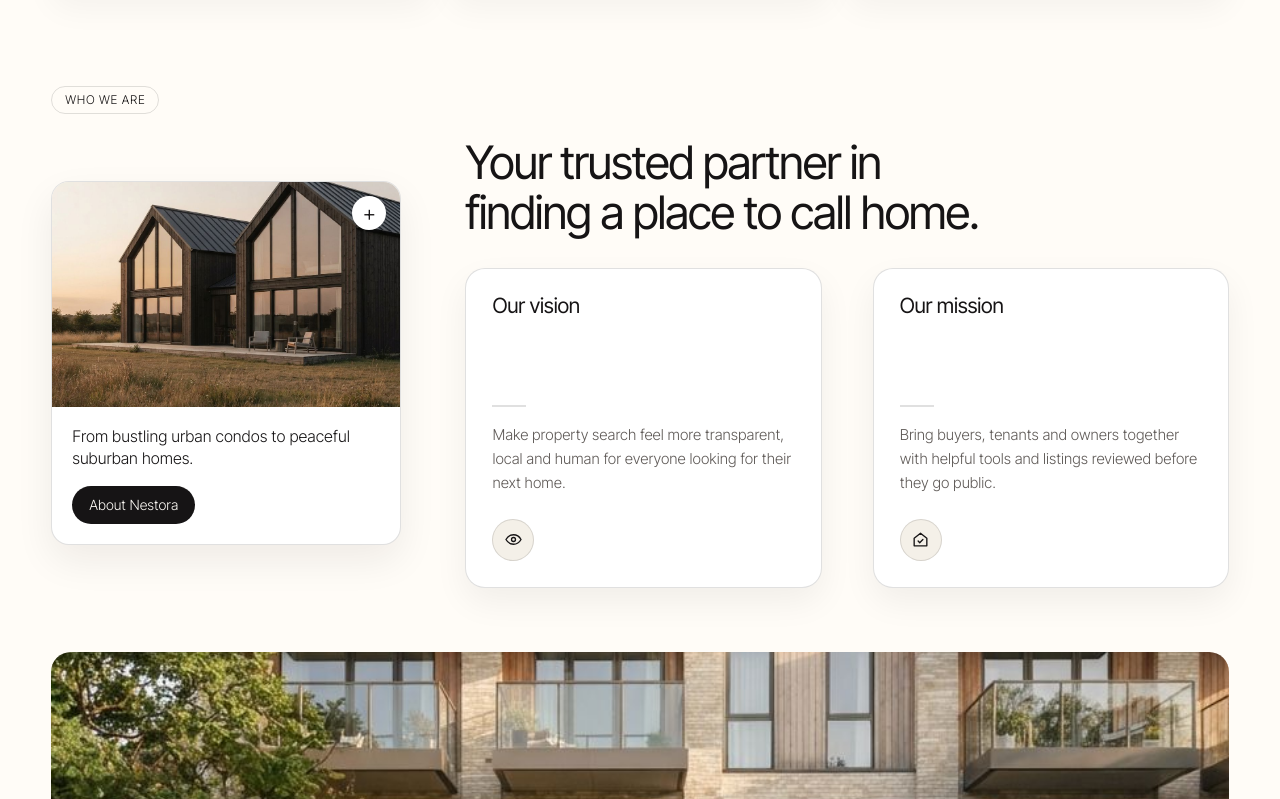
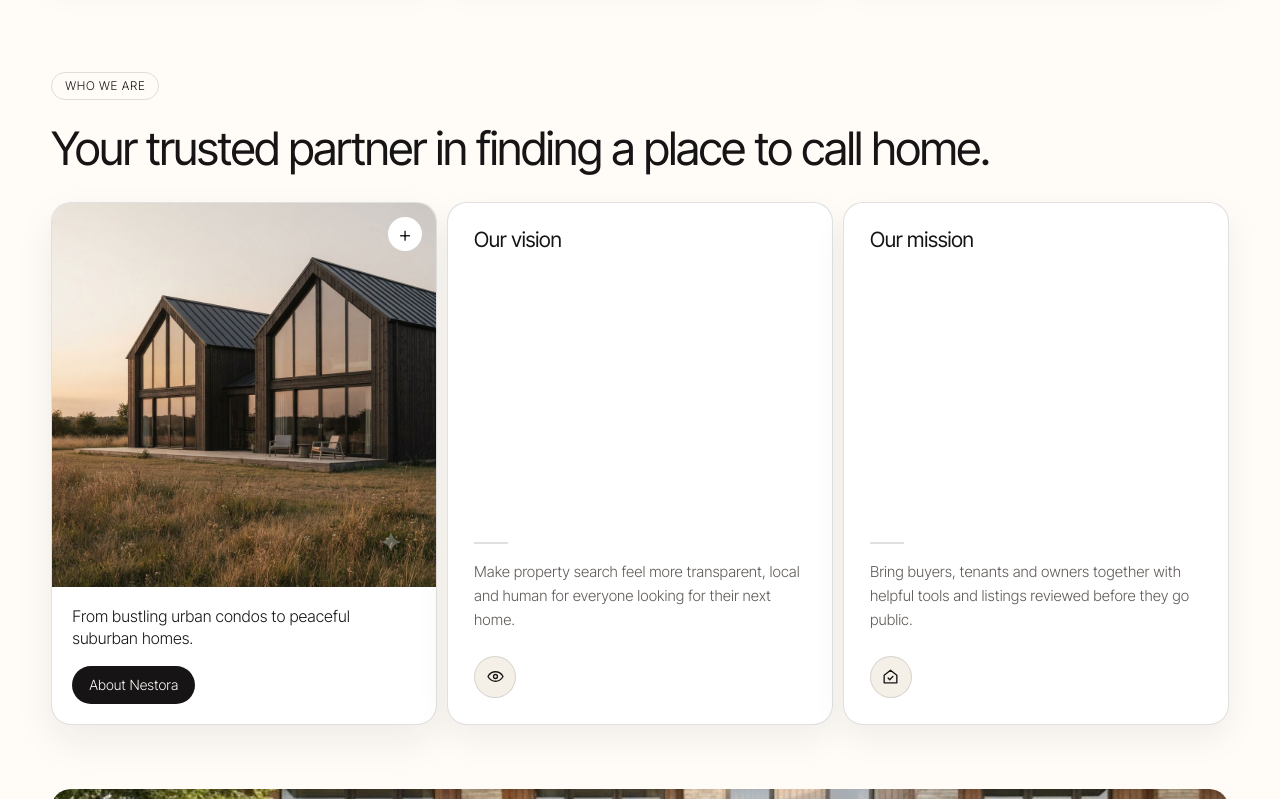
Before and after one commit to finastrarender/Realestate, a plain HTML site: page index.html in a window 1280 px wide. Shown: the part 1021-1820 px from the top of the page. Drawn offline with Linux system fonts and the light colour scheme; a web font is replaced by a local one.

Commit message:
Align About cards and expand homepage hero

```diff
--- a/css/style.css
+++ b/css/style.css
@@ -47,12 +47,12 @@ body.over .links a.on,body.over .links a:hover{background:rgba(255,255,255,.55)}
 @media(max-width:860px){.links{display:none;position:absolute;top:78px;left:0;right:0;transform:none;flex-direction:column;background:var(--bg)!important;padding:12px max(4vw,16px);border-bottom:1px solid var(--line)}.links.open{display:flex}.burger{display:grid}.nav .logo{margin-right:auto}.nav .tools{margin-left:auto}}
 @media(max-width:560px){.hide-s{display:none!important}}
 /* hero */
-.hero{position:relative;width:calc(100% - 32px);max-width:1440px;min-height:clamp(560px,60vw,740px);margin:14px auto 0;border-radius:26px;overflow:hidden;background:linear-gradient(180deg,light-dark(#f7f9fc,#1f2a36) 0%,light-dark(#e4f0f7,#202b32) 48%,light-dark(#c9dcef,#1f2a36) 100%)}
+.hero{position:relative;width:100%;max-width:none;min-height:clamp(560px,60vw,740px);margin:0;border-radius:0;overflow:hidden;background:linear-gradient(180deg,light-dark(#f7f9fc,#1f2a36) 0%,light-dark(#e4f0f7,#202b32) 48%,light-dark(#c9dcef,#1f2a36) 100%)}
 .hero-copy{position:relative;z-index:2;padding-top:clamp(52px,7vw,92px);text-align:left}
 .hero-eyebrow{display:inline-flex;align-items:center;min-height:30px;padding:6px 13px;border:1px solid var(--line);border-radius:999px;background:color-mix(in srgb,var(--card) 76%,transparent);font:300 12px/1 var(--hd);letter-spacing:.04em}
 .hero h1{max-width:none;margin-top:18px;font-size:clamp(36px,4.6vw,64px);white-space:nowrap}
 .hero p.lead{max-width:none;margin:16px 0 0;color:var(--mut);font-size:17px;white-space:nowrap}
-.heroart{position:absolute;inset:auto 0 0;display:block;width:100%;height:48%;object-fit:cover;object-position:center 60%;-webkit-mask-image:linear-gradient(to bottom,transparent 0,#000 32%);mask-image:linear-gradient(to bottom,transparent 0,#000 32%)}
+.heroart{position:absolute;inset:auto 0 0;display:block;width:100%;height:48%;object-fit:cover;object-position:center 60%;-webkit-mask-image:linear-gradient(to bottom,transparent 0,#000 12%);mask-image:linear-gradient(to bottom,transparent 0,#000 12%)}
 .hero-search{position:absolute;z-index:3;inset:auto 0 28px}
 .ctaimg{width:100%;aspect-ratio:21/8;object-fit:cover;display:block;margin-bottom:40px}
 .sbox{display:grid;grid-template-columns:auto minmax(0,1fr);align-items:center;gap:8px;max-width:1120px;margin:0 auto;background:var(--card);border:1px solid color-mix(in srgb,var(--line) 75%,transparent);border-radius:20px;box-shadow:0 18px 48px -22px rgba(0,0,0,.32);padding:10px}
@@ -63,7 +63,7 @@ body.over .links a.on,body.over .links a:hover{background:rgba(255,255,255,.55)}
 @media(max-width:1000px){.sbox{grid-template-columns:1fr}.sgrid{grid-template-columns:1fr 1fr}.sgrid .btn{grid-column:1/-1}.hero-search{bottom:20px}}
 @media(max-width:860px){.hero{min-height:700px}.heroart{height:46%}.sgrid{grid-template-columns:1fr 1fr}}
 @media(max-width:760px){.hero h1,.hero p.lead{white-space:normal}}
-@media(max-width:560px){.hero{width:calc(100% - 20px);min-height:740px;border-radius:20px}.hero-copy{padding-top:44px}.hero h1{font-size:clamp(36px,10vw,52px)}.hero p.lead{font-size:15px}.heroart{height:48%;object-position:58% center}.hero-search{bottom:14px}.sbox{padding:8px}.tabs{justify-content:space-between}.tabs button{padding:9px 10px}.sgrid{gap:6px}}
+@media(max-width:560px){.hero{min-height:740px}.hero-copy{padding-top:44px}.hero h1{font-size:clamp(36px,10vw,52px)}.hero p.lead{font-size:15px}.heroart{height:48%;object-position:58% center}.hero-search{bottom:14px}.sbox{padding:8px}.tabs{justify-content:space-between}.tabs button{padding:9px 10px}.sgrid{gap:6px}}
 /* forms */
 label.f{display:grid;gap:6px;font:300 14px var(--hd)}
 label.f small{font:300 13px "Inter Tight";color:var(--mut)}
@@ -90,27 +90,27 @@ textarea{min-height:110px;resize:vertical}
 @media(max-width:800px){.about{grid-template-columns:1fr}}
 .about-landing{padding-bottom:clamp(56px,8vw,112px)}
 .about-kicker{display:inline-flex;padding:7px 13px;border:1px solid var(--line);border-radius:999px;font:300 12px/1 var(--hd);text-transform:uppercase;letter-spacing:.06em}
-.about-intro{display:grid;grid-template-columns:minmax(240px,.78fr) minmax(0,1.7fr);gap:clamp(28px,5vw,72px);align-items:center;margin-top:24px}
-.about-feature{overflow:hidden;border:1px solid var(--line);border-radius:18px;background:var(--card);box-shadow:0 16px 38px rgba(22,20,21,.07)}
-.about-feature-image{position:relative;aspect-ratio:1.55;overflow:hidden;background:var(--soft)}
+.about-landing-title{max-width:1000px;margin-top:24px;font-weight:400}
+.about-cards{display:grid;grid-template-columns:repeat(3,minmax(0,1fr));gap:10px;align-items:stretch;margin-top:28px}
+.about-feature{display:flex;min-height:360px;flex-direction:column;overflow:hidden;border:1px solid var(--line);border-radius:20px;background:var(--card);box-shadow:0 16px 38px rgba(22,20,21,.07)}
+.about-feature-image{position:relative;flex:1;min-height:180px;overflow:hidden;background:var(--soft)}
 .about-feature-image img{width:100%;height:100%;display:block;object-fit:cover;transition:transform .5s}
 .about-feature:hover .about-feature-image img{transform:scale(1.04)}
 .about-feature-image>span{position:absolute;top:14px;right:14px;display:grid;place-items:center;width:34px;height:34px;border-radius:50%;background:var(--card);font:300 22px/1 var(--hd)}
 .about-feature-copy{padding:18px 20px 20px}
 .about-feature-copy p{max-width:290px;margin-bottom:16px;font:300 16px/1.4 var(--hd)}
-.about-story h2{max-width:760px;font-weight:400}
-.about-pillars{display:grid;grid-template-columns:repeat(2,minmax(0,1fr));gap:clamp(20px,4vw,54px);margin-top:30px}
-.about-pillar{display:flex;min-height:320px;flex-direction:column;padding:26px;border:1px solid var(--line);border-radius:20px;background:var(--card);box-shadow:0 14px 34px rgba(22,20,21,.06)}
-.about-pillars h3{font-size:21px;font-weight:400}
+.about-pillar{display:flex;min-height:360px;flex-direction:column;padding:26px;border:1px solid var(--line);border-radius:20px;background:var(--card);box-shadow:0 14px 34px rgba(22,20,21,.06)}
+.about-pillar h3{font-size:21px;font-weight:400}
 .about-pillar-bottom{margin-top:auto;padding-top:42px}
 .about-pillar-bottom::before{display:block;width:34px;height:2px;margin-bottom:16px;background:var(--line);content:""}
-.about-pillars p{max-width:390px;color:var(--mut);font-size:15px;line-height:1.6}
+.about-pillar p{max-width:390px;color:var(--mut);font-size:15px;line-height:1.6}
 .about-pillar-icon{display:grid;place-items:center;width:42px;height:42px;margin-top:24px;border:1px solid var(--line);border-radius:50%;background:var(--soft);color:var(--ink)}
 .about-pillar-icon svg{width:19px;height:19px;fill:none;stroke:currentColor;stroke-width:1.7;stroke-linecap:round;stroke-linejoin:round}
 .about-panorama{height:clamp(230px,38vw,460px);margin:clamp(32px,5vw,64px) 0 0;overflow:hidden;border-radius:20px;background:var(--soft)}
 .about-panorama img{width:100%;height:100%;display:block;object-fit:cover;object-position:center 55%}
-@media(max-width:760px){.about-intro{grid-template-columns:1fr;gap:30px}.about-feature{max-width:460px}.about-pillars{gap:20px}.about-panorama{height:260px}}
-@media(max-width:480px){.about-pillars{grid-template-columns:1fr;gap:18px}.about-panorama{height:210px;border-radius:14px}}
+@media(max-width:700px){.about-cards{grid-template-columns:repeat(2,minmax(0,1fr))}}
+@media(max-width:760px){.about-feature{min-height:360px}.about-panorama{height:260px}}
+@media(max-width:480px){.about-cards{grid-template-columns:1fr}.about-panorama{height:210px;border-radius:14px}}
 .cats{display:flex;flex-wrap:wrap;gap:10px}
 .cats button{border:1px solid var(--line);background:var(--card);color:var(--ink);border-radius:999px;padding:12px 20px;font:200 17px var(--hd);cursor:pointer;min-height:46px}
 .cats button:hover{background:var(--ink);color:var(--bg)}
--- a/index.html
+++ b/index.html
@@ -62,14 +62,12 @@
  <section class="band about-landing" aria-labelledby="landing-about-title">
   <div class="wrap">
    <span class="about-kicker">Who we are</span>
-   <div class="about-intro">
+   <h2 class="about-landing-title" id="landing-about-title">Your trusted partner in finding <em class="i">a place to call home.</em></h2>
+   <div class="about-cards">
     <article class="about-feature">
      <div class="about-feature-image"><img src="img/about-home.jpg" alt="Contemporary timber homes in a peaceful countryside setting" loading="lazy"><span aria-hidden="true">+</span></div>
      <div class="about-feature-copy"><p>From bustling urban condos to peaceful suburban homes.</p><a class="btn d s" href="#about">About Nestora</a></div>
     </article>
-    <div class="about-story">
-     <h2 id="landing-about-title">Your trusted partner in finding <em class="i">a place to call home.</em></h2>
-     <div class="about-pillars">
     <article class="about-pillar">
      <h3>Our vision</h3>
      <div class="about-pillar-bottom"><p>Make property search feel more transparent, local and human for everyone looking for their next home.</p><span class="about-pillar-icon" aria-hidden="true"><svg viewBox="0 0 24 24"><path d="M2.5 12s3.4-6 9.5-6 9.5 6 9.5 6-3.4 6-9.5 6-9.5-6-9.5-6Z"/><circle cx="12" cy="12" r="2.5"/></svg></span></div>
@@ -78,8 +76,6 @@
      <h3>Our mission</h3>
      <div class="about-pillar-bottom"><p>Bring buyers, tenants and owners together with helpful tools and listings reviewed before they go public.</p><span class="about-pillar-icon" aria-hidden="true"><svg viewBox="0 0 24 24"><path d="M4 10.5 12 4l8 6.5V20H4z"/><path d="m9 14 2 2 4-4"/></svg></span></div>
     </article>
-     </div>
-    </div>
    </div>
    <figure class="about-panorama"><img src="img/about-page.jpg" alt="Modern apartments surrounded by landscaped gardens" loading="lazy"></figure>
   </div>
```
Lines whose indentation alone changed are shown as unchanged.
